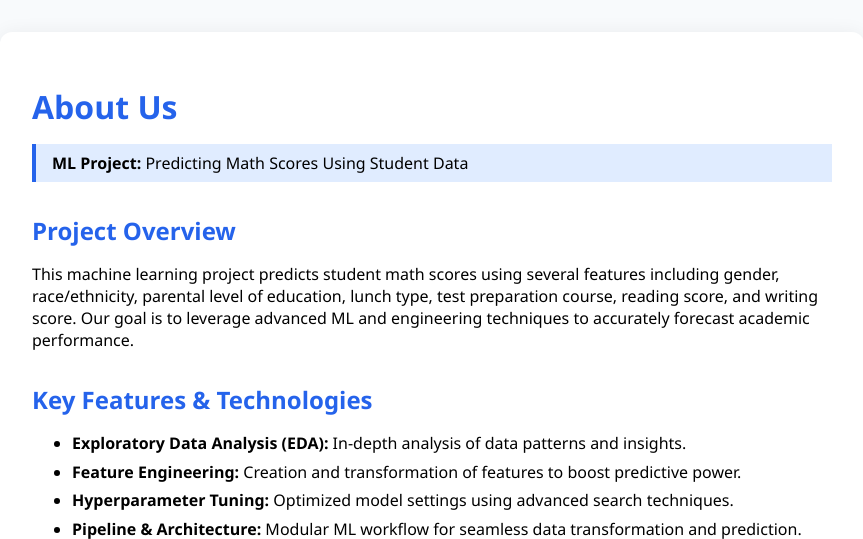
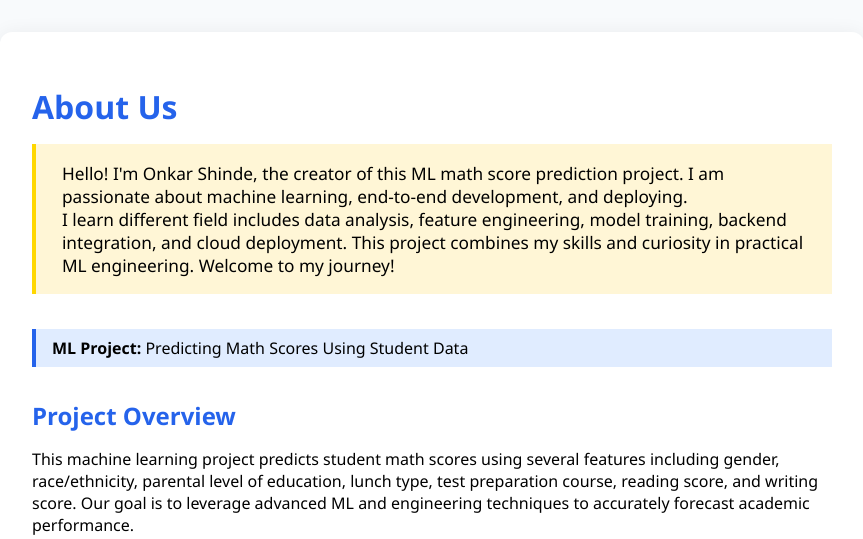
Before and after one commit to onkarshinde77/MLPROJECT, a Flask app: page /about in a window 1280 px wide. Shown: the top 539 px of the page, without its empty margins (208-1071 px from the left). Run offline with Flask 3, Linux system fonts and the light colour scheme.

Commit message:
complete the project

```diff
--- a/templates/about.html
+++ b/templates/about.html
@@ -44,11 +44,22 @@
         font-size: 1rem;
         font-weight: 600;
       }
+      .intro {
+        background: #fff6d6;
+        border-left: 4px solid #ffd700;
+        margin-bottom: 2em;
+        padding: 1em 1.5em;
+        font-size: 1.08em;
+      }
     </style>
   </head>
   <body>
     <div class="container">
       <h1>About Us</h1>
+      <div class="intro">
+        Hello! I'm Onkar Shinde, the creator of this ML math score prediction project. I am passionate about machine learning, end-to-end development, and deploying.<br />
+        I learn different field includes data analysis, feature engineering, model training, backend integration, and cloud deployment. This project combines my skills and curiosity in practical ML engineering. Welcome to my journey!
+      </div>
 
       <div class="section">
         <div class="highlight">
```
Also changed, not shown: README.md, 2 other files.
